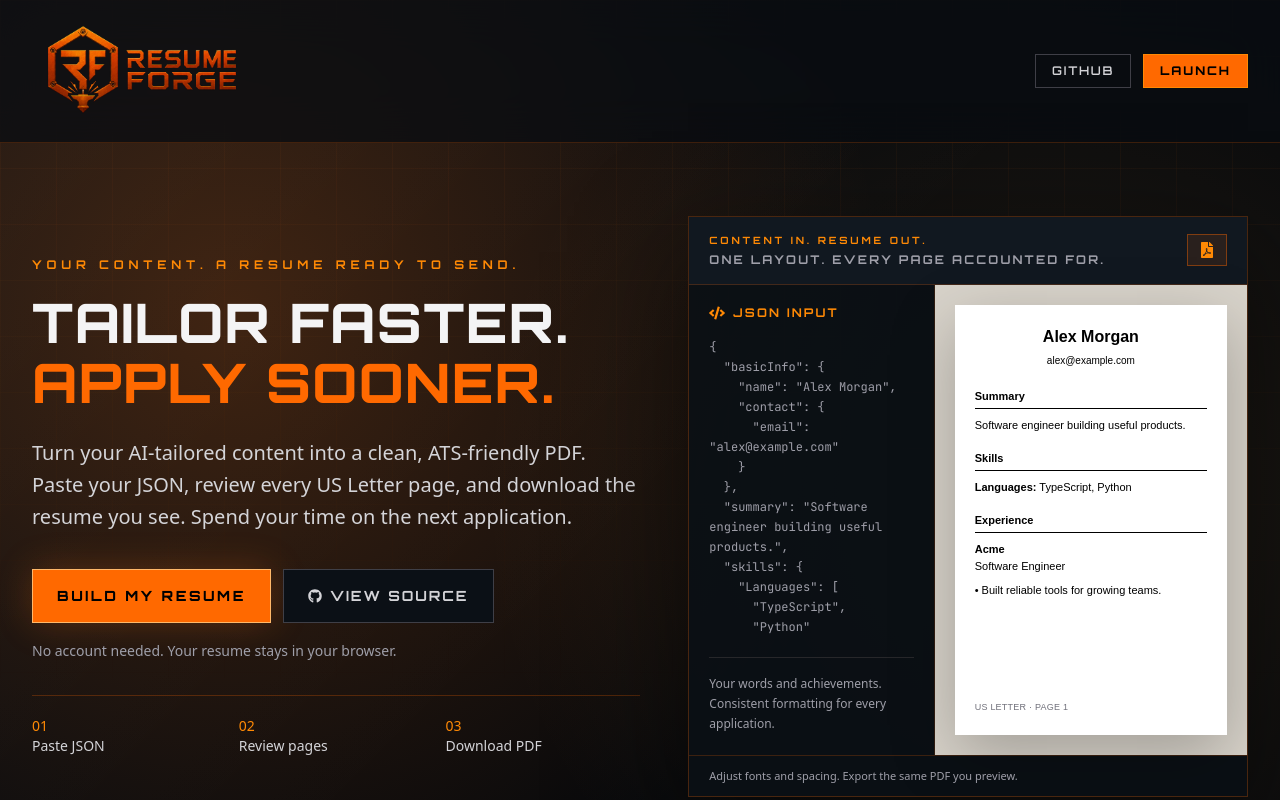
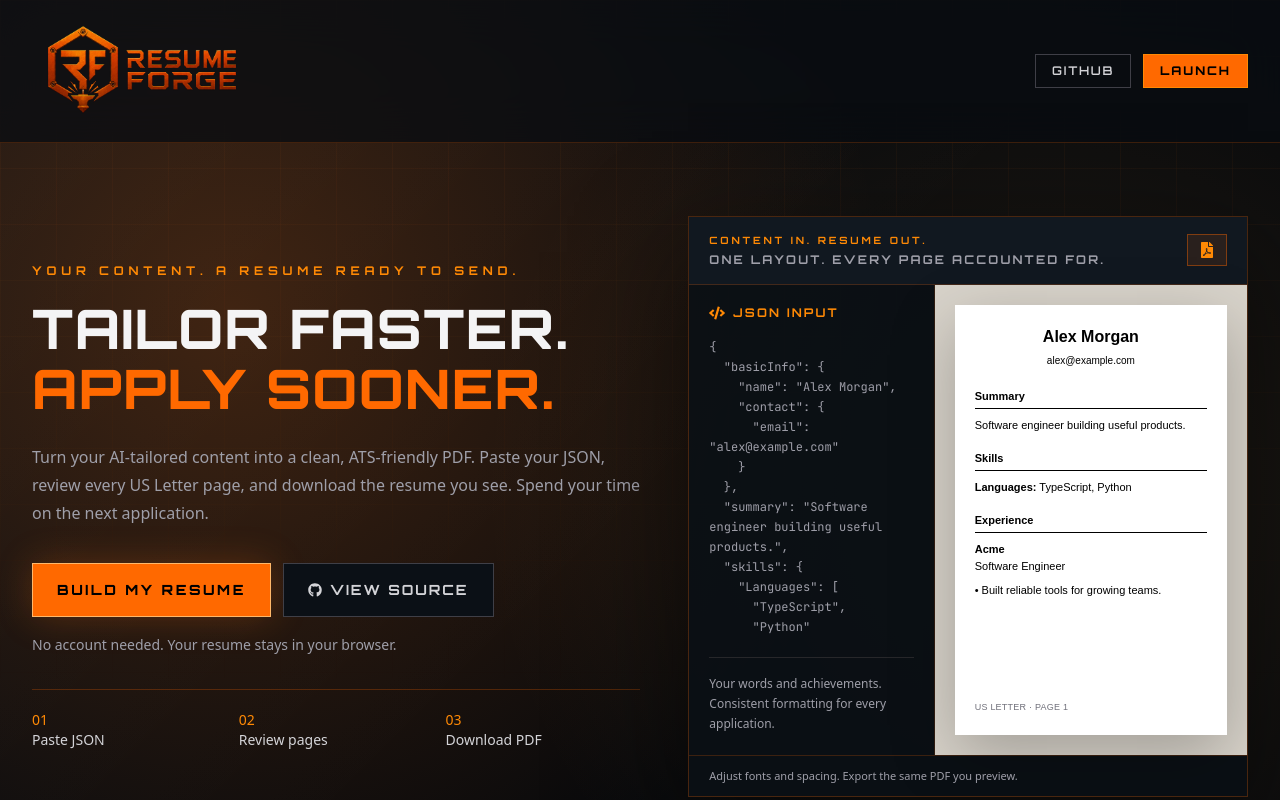
Before and after one commit to 626-Legendary/resume-forge, a Next.js app: page / in a window 1280 px wide. Shown: the top 800 px of the page. Built offline with nearby package versions, Linux system fonts and the light colour scheme; no server answers.

Commit message:
style: match hero description to workflow typography

```diff
--- a/app/page.tsx
+++ b/app/page.tsx
@@ -218,7 +218,7 @@ export default function Home() {
                 <span className="block text-orange-500">Apply sooner.</span>
               </h1>
 
-              <p className="mt-4 max-w-xl text-sm font-medium leading-6 text-zinc-300 sm:mt-6 sm:max-w-2xl sm:text-base sm:leading-7 md:text-xl md:leading-8">
+              <p className="mt-4 max-w-xl text-sm leading-7 text-zinc-400 sm:mt-6 sm:max-w-2xl sm:text-base">
                 Turn your AI-tailored content into a clean, ATS-friendly PDF.
                 Paste your JSON, review every US Letter page, and download the
                 resume you see. Spend your time on the next application.
```
